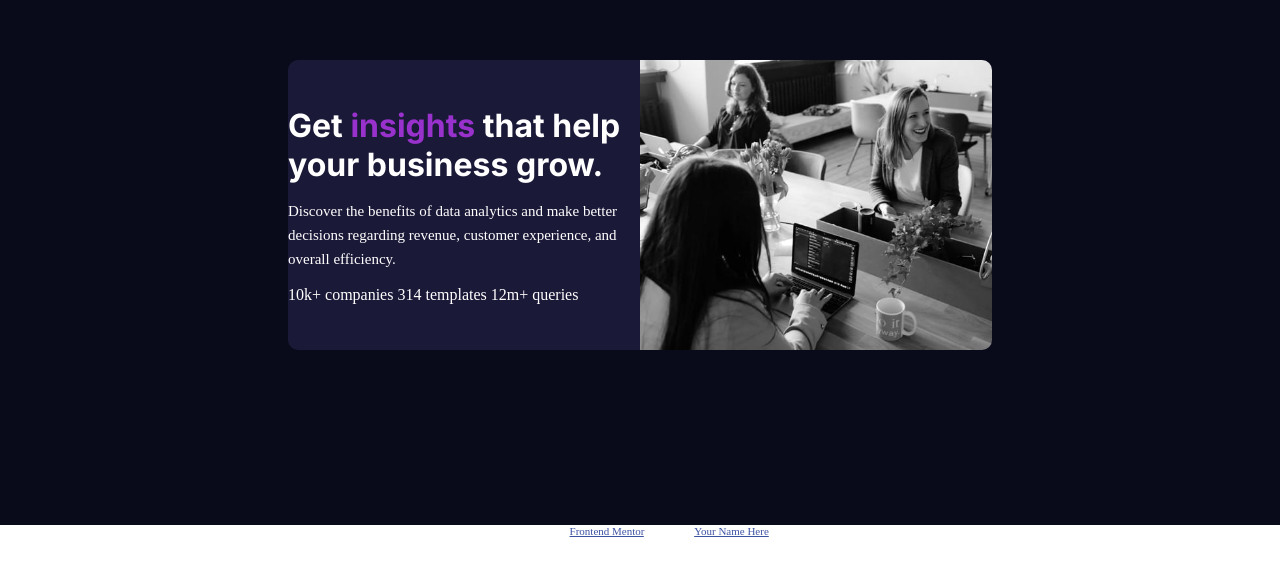
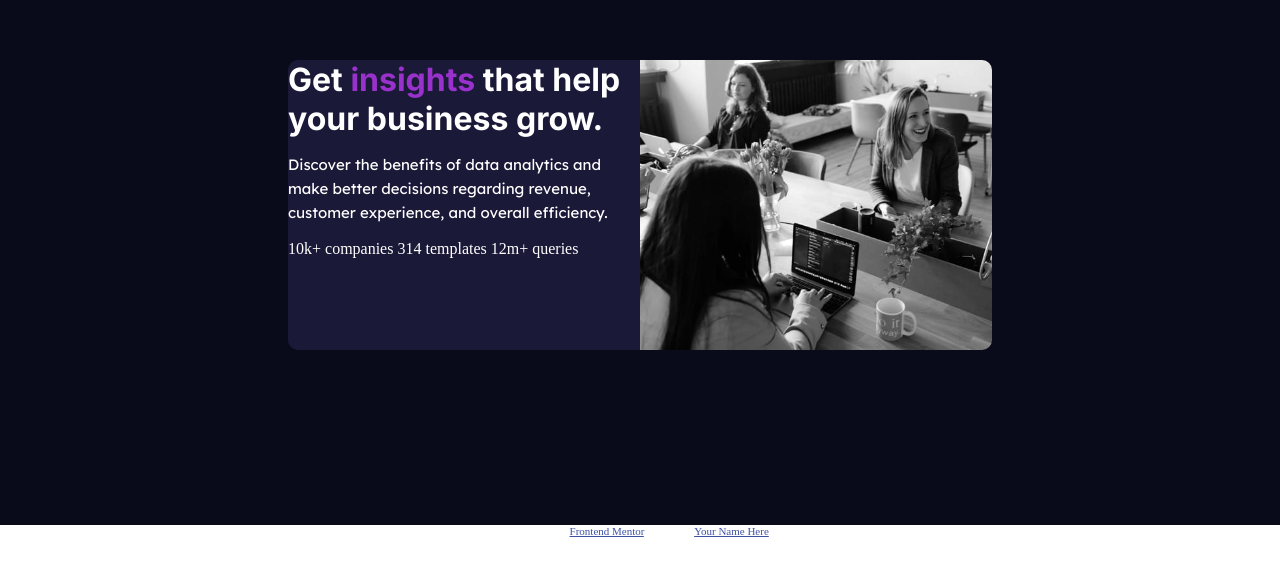
Before and after one commit to pierko96/Stats-preview-card-component, a plain HTML site: page index.html in a window 1280 px wide. Shown: the part 115-688 px from the top of the page. Drawn offline with Linux system fonts and the light colour scheme.

Commit message:
Update style.css

```diff
--- a/style.css
+++ b/style.css
@@ -6,6 +6,7 @@ body {
 h1 {
   margin:0;
   font-family: 'Inter', sans-serif;
+  text-align: left;
 }
 
 .insights-text {
@@ -18,6 +19,7 @@ h1 {
   font-size: 15px;
   line-height: 1.6;
 
+  font-family: 'Lexend Deca', sans-serif;
 
 }
 
@@ -47,7 +49,7 @@ h1 {
 .column {
   flex: 50%;
   text-align: left;
-  margin: auto;
+
 
 }
 
```
